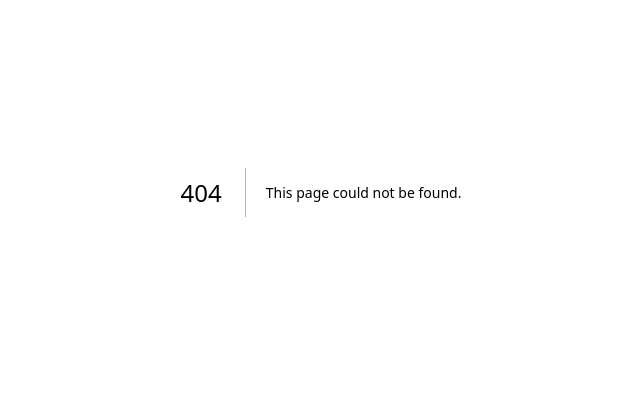
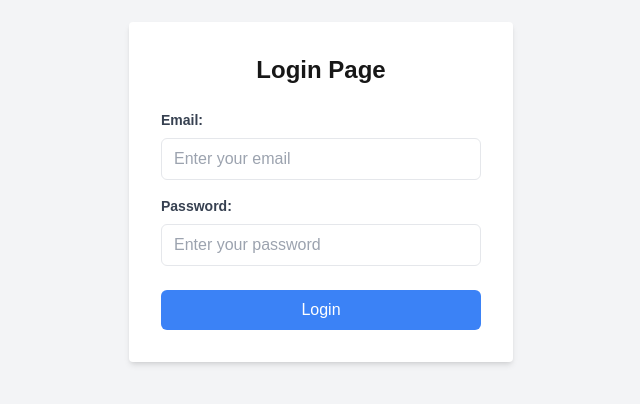
Before and after one commit to Capyclub/capy-next-front, a Next.js app: page /login in a window 1280 px wide. Before the commit this address had no page. Shown: the part 208-612 px from the top of the page, without its empty margins (319-959 px from the left). Built offline with nearby package versions, Linux system fonts and the light colour scheme.

Commit message:
feats : add LoginForm.tsx and LoginPage

```diff
--- /dev/null
+++ b/app/components/forms/LoginForm.tsx
@@ -0,0 +1,42 @@
+export default function LoginForm() {
+    return (
+        <div className="flex items-center justify-center min-h-screen bg-gray-100">
+            <div className="bg-white p-8 rounded shadow-md w-full max-w-sm">
+                <h1 className="text-2xl font-bold mb-6 text-center">Login Page</h1>
+                <form>
+                    <div className="mb-4">
+                        <label className="block text-gray-700 text-sm font-bold mb-2" htmlFor="email">
+                            Email:
+                        </label>
+                        <input
+                            type="email"
+                            name="email"
+                            id="email"
+                            className="w-full px-3 py-2 border rounded-md focus:outline-none focus:ring-2 focus:ring-blue-500"
+                            placeholder="Enter your email"
+                        />
+                    </div>
+                    <div className="mb-6">
+                        <label className="block text-gray-700 text-sm font-bold mb-2" htmlFor="password">
+                            Password:
+                        </label>
+                        <input
+                            type="password"
+                            name="password"
+                            id="password"
+                            className="w-full px-3 py-2 border rounded-md focus:outline-none focus:ring-2 focus:ring-blue-500"
+                            placeholder="Enter your password"
+                        />
+                    </div>
+                    <button
+                        type="submit"
+                        className="w-full bg-blue-500 text-white py-2 rounded-md hover:bg-blue-600 focus:outline-none focus:ring-2 focus:ring-blue-500"
+                    >
+                        Login
+                    </button>
+                </form>
+            </div>
+        </div>
+
+    );
+}
--- a/app/components/forms/RegisterForm.tsx
+++ b/app/components/forms/RegisterForm.tsx
@@ -17,6 +17,8 @@ function RegisterForm() {
         email: '',
         birthDate: new Date(Date.now()),
     });
+
+    console.log(process.env.NODE_ENV);
 
     const [errors, setErrors] = useState<RegisterFormError>({});
     const [isFormReady, setIsFormReady] = useState(false);
@@ -118,7 +120,7 @@ function RegisterForm() {
             </div>
             <div className={"w-3/6 h-full flex justify-center items-center"}>
                 <div className={"justify-center align-middle "}>
-                    <h1 className="title">Capyclub subscription</h1>
+                    <h1 className="title">Capyclub subscription 2</h1>
                     {isSubmitted && (
                         <div className="bg-green-100 border border-green-400 text-green-700 px-4 py-3 rounded relative" role="alert">
                             Form submitted successfully!
--- /dev/null
+++ b/app/context/AuthContext.tsx
@@ -0,0 +1,71 @@
+'use client';
+import { createContext, useState, useEffect, ReactNode, useContext } from "react";
+import { useRouter } from "next/navigation";
+import api from "../utils/api";
+
+interface User {
+    id: string;
+    email: string;
+    name: string;
+}
+
+interface AuthContextType {
+    user: User | null;
+    loading: boolean;
+    login: (email: string, password: string) => Promise<void>;
+    logout: () => void;
+}
+
+const AuthContext = createContext<AuthContextType | undefined>(undefined);
+
+export const AuthProvider = ({ children }: { children: ReactNode }) => {
+    const [user, setUser] = useState<User | null>(null);
+    const [loading, setLoading] = useState(true);
+    const router = useRouter();
+
+    useEffect(() => {
+        const checkUser = async () => {
+            try {
+                const response = await api.get(process.env.API_URL+"/auth/login");
+                setUser(response.data);
+            } catch (error) {
+                setUser(null);
+            } finally {
+                setLoading(false);
+            }
+        };
+
+        checkUser();
+    }, []);
+
+    const login = async (email: string, password: string) => {
+        try {
+            const response = await api.post("/auth/login", { email, password });
+            setUser(response.data.user);
+            localStorage.setItem("token", response.data.token);
+            router.push("/dashboard");
+        } catch (error) {
+            console.error("Login error:", error);
+        }
+    };
+
+    const logout = () => {
+        localStorage.removeItem("token");
+        setUser(null);
+        router.push("/login");
+    };
+
+    return (
+        <AuthContext.Provider value={{ user, loading, login, logout }}>
+            {children}
+        </AuthContext.Provider>
+    );
+};
+
+export const useAuth = () => {
+    const context = useContext(AuthContext);
+    if (!context) {
+        throw new Error("useAuth must be used within an AuthProvider");
+    }
+    return context;
+};
--- /dev/null
+++ b/app/login/page.tsx
@@ -0,0 +1,7 @@
+import LoginForm from "@/app/components/forms/LoginForm";
+
+export default function LoginPage() {
+  return (
+      <LoginForm/>
+  );
+}
--- a/app/page.tsx
+++ b/app/page.tsx
@@ -2,8 +2,6 @@ import RegisterForm from "./components/forms/RegisterForm";
 
 export default function Home() {
   return (
-    <div>
-      <RegisterForm/>
-    </div>
+        <RegisterForm/>
   );
 }
--- /dev/null
+++ b/app/utils/api.ts
@@ -0,0 +1,24 @@
+import axios from "axios";
+
+
+const API_BASE_URL =
+    process.env.API_URL;
+
+const api = axios.create({
+    baseURL: API_BASE_URL,
+});
+
+api.interceptors.request.use(
+    (config) => {
+        if (typeof window !== "undefined") {
+            const token = localStorage.getItem("token");
+            if (token) {
+                config.headers.Authorization = `Bearer ${token}`;
+            }
+        }
+        return config;
+    },
+    (error) => Promise.reject(error)
+);
+
+export default api;
--- a/next.config.ts
+++ b/next.config.ts
@@ -1,6 +1,7 @@
 import type { NextConfig } from "next";
 
 const nextConfig: NextConfig = {
+  reactStrictMode: true,
   output: "export",
   basePath: process.env.NODE_ENV === "production" ? "/capy-next-front" : "",
   images: { unoptimized: true }
--- a/package.json
+++ b/package.json
@@ -13,6 +13,7 @@
     "deploy": "gh-pages -d out"
   },
   "dependencies": {
+    "axios": "^1.7.9",
     "next": "15.1.6",
     "react": "^19.0.0",
     "react-dom": "^19.0.0"
```
Also changed, not shown: 2 other files (tests, documents, lock files or other folders).
